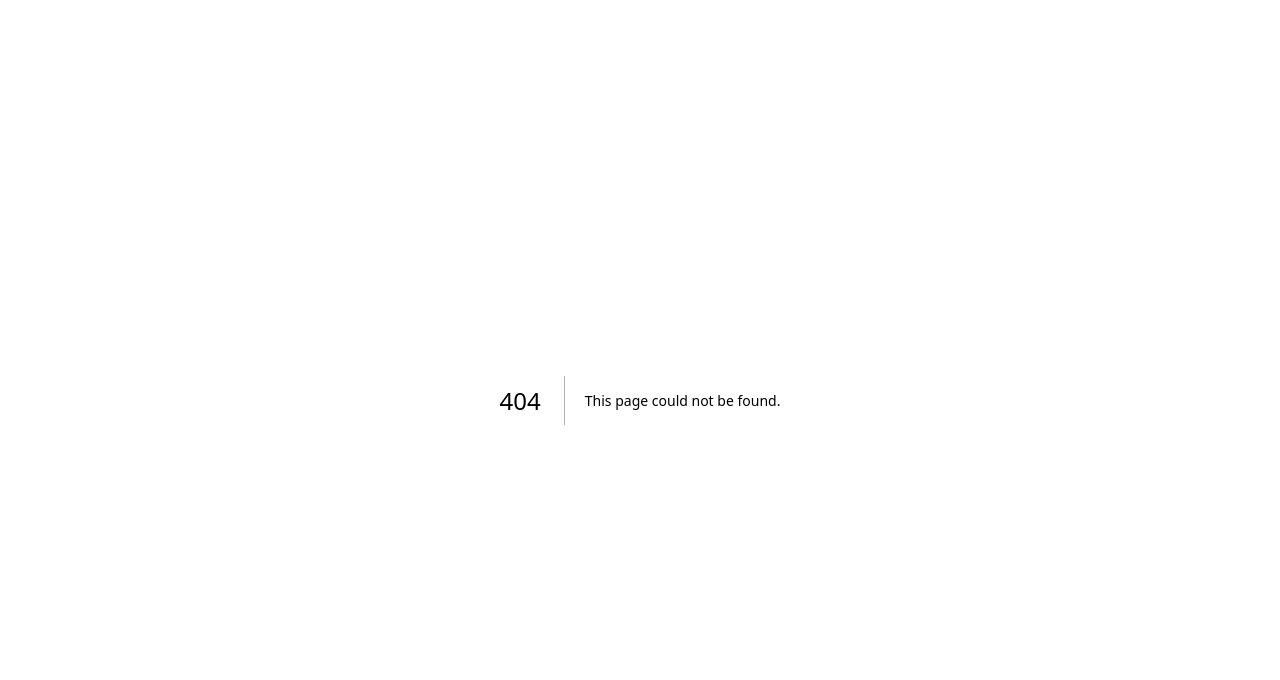
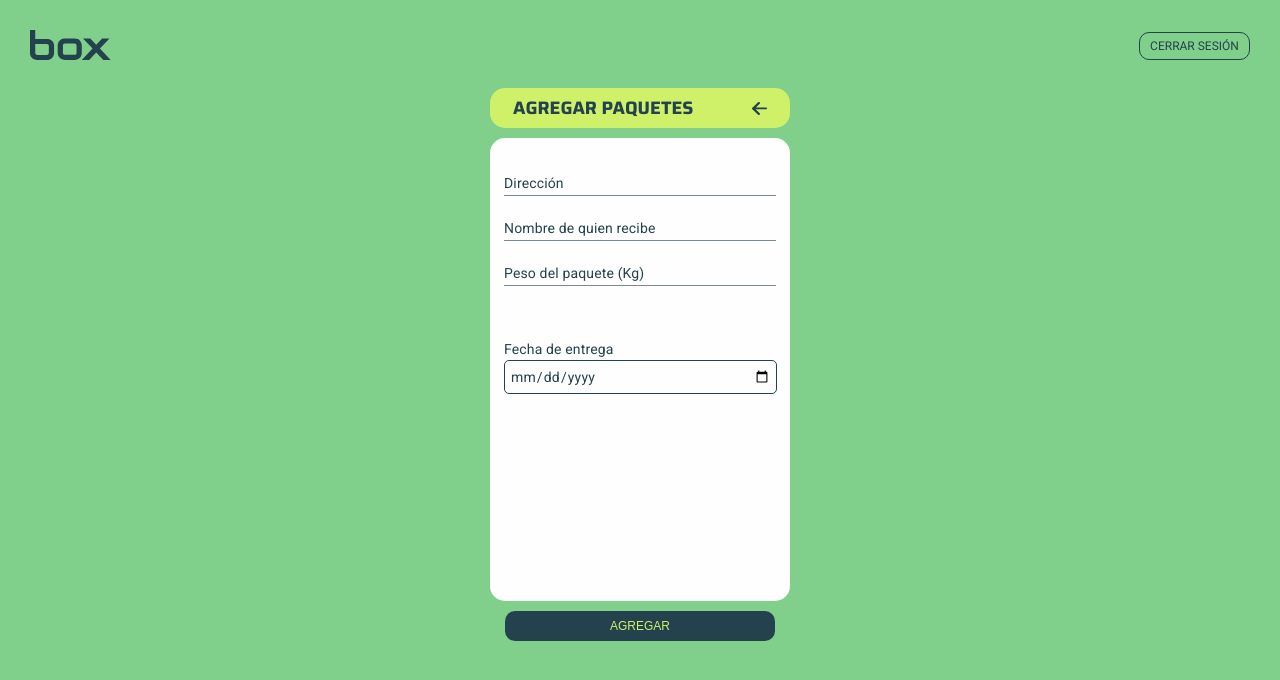
Before and after one commit to JuanPiPem/BoxDeliveryFrontend, a Next.js app: page /add-packages in a window 1280 px wide. Before the commit this address had no page. Shown: the top 680 px of the page. Built offline with nearby package versions, Linux system fonts and the light colour scheme.

Commit message:
Adding route and addPackages component

```diff
--- /dev/null
+++ b/src/app/add-packages/page.tsx
@@ -0,0 +1,8 @@
+import React from "react";
+import AddPackages from "components/addPackages/AddPackages";
+
+const addPackages = () => {
+  return <AddPackages />;
+};
+
+export default addPackages;
--- /dev/null
+++ b/src/components/addPackages/AddPackages.tsx
@@ -0,0 +1,50 @@
+import React from "react";
+import s from "./addPackages.module.scss";
+import ButtonDarkBlue from "commons/buttonDarkBlue/ButtonDarkBlue";
+import Navbar from "commons/navbar/Navbar";
+import Header from "commons/header/Header";
+
+const AddPackages = () => {
+  return (
+    <div className={s.addPackagesContainer}>
+      <div className={s.navBar}>
+        <Navbar />
+      </div>
+      <div className={s.addPackagesContentContainer}>
+        <div className={s.header}>
+          <Header text="Agregar Paquetes" />
+        </div>
+        <div className={s.form}>
+          <div className={s.content}>
+            <input
+              type="text"
+              className={`${s.input}`}
+              placeholder="Dirección"
+            />
+            <input
+              type="text"
+              className={`${s.input}`}
+              placeholder="Nombre de quien recibe"
+            />
+            <input
+              type="text"
+              className={`${s.input}`}
+              placeholder="Peso del paquete (Kg)"
+            />
+          </div>
+          <div className={`${s.content} ${s.divDate}`}>
+            <label htmlFor="deadLine" className={`${s.labelInputDate}`}>
+              Fecha de entrega
+            </label>
+            <input type="date" id="deadLine" className={`${s.inputDate}`} />
+          </div>
+        </div>
+        <div>
+          <ButtonDarkBlue text="Agregar" />
+        </div>
+      </div>
+    </div>
+  );
+};
+
+export default AddPackages;
--- /dev/null
+++ b/src/components/addPackages/addPackages.module.scss
@@ -0,0 +1,81 @@
+@import "../../app/globals.scss";
+
+.addPackagesContainer {
+  width: 100%;
+  height: 100vh;
+  color: $dark-green;
+  font-size: 12px;
+  background-color: $light-green;
+}
+
+.navBar {
+  padding-top: 12px;
+}
+
+.addPackagesContentContainer {
+  display: flex;
+  flex-direction: column;
+  align-items: center;
+}
+
+.header {
+  margin-top: 28px;
+}
+
+.form {
+  margin-top: 10px;
+  margin-bottom: 10px;
+  padding-top: 13px;
+  width: 300px;
+  height: 450px;
+  flex-shrink: 0;
+  border-radius: 15px;
+  background: $white;
+}
+
+.content {
+  margin-left: 14px;
+  margin-right: 14px;
+}
+
+.input {
+  all: unset;
+  width: 100%;
+  margin-top: 20px;
+  font-weight: 400;
+  font-size: 14px;
+  line-height: 24px;
+  letter-spacing: 0.15px;
+  border-bottom: 0.1px solid #24424d9c;
+  &::placeholder {
+    color: $dark-green;
+  }
+}
+
+.divDate {
+  margin-top: 55px;
+}
+
+.labelInputDate {
+  all: unset;
+  width: 100%;
+  font-weight: 400;
+  font-size: 14px;
+  letter-spacing: 0.15px;
+}
+
+.inputDate {
+  all: unset;
+  width: 96%;
+  margin-top: 3px;
+  padding: 3px 5px;
+  font-weight: 400;
+  font-size: 14px;
+  line-height: 24px;
+  letter-spacing: 0.15px;
+  border-radius: 5px;
+  border: 0.5px solid $dark-green;
+  &::placeholder {
+    color: $dark-green;
+  }
+}
```
